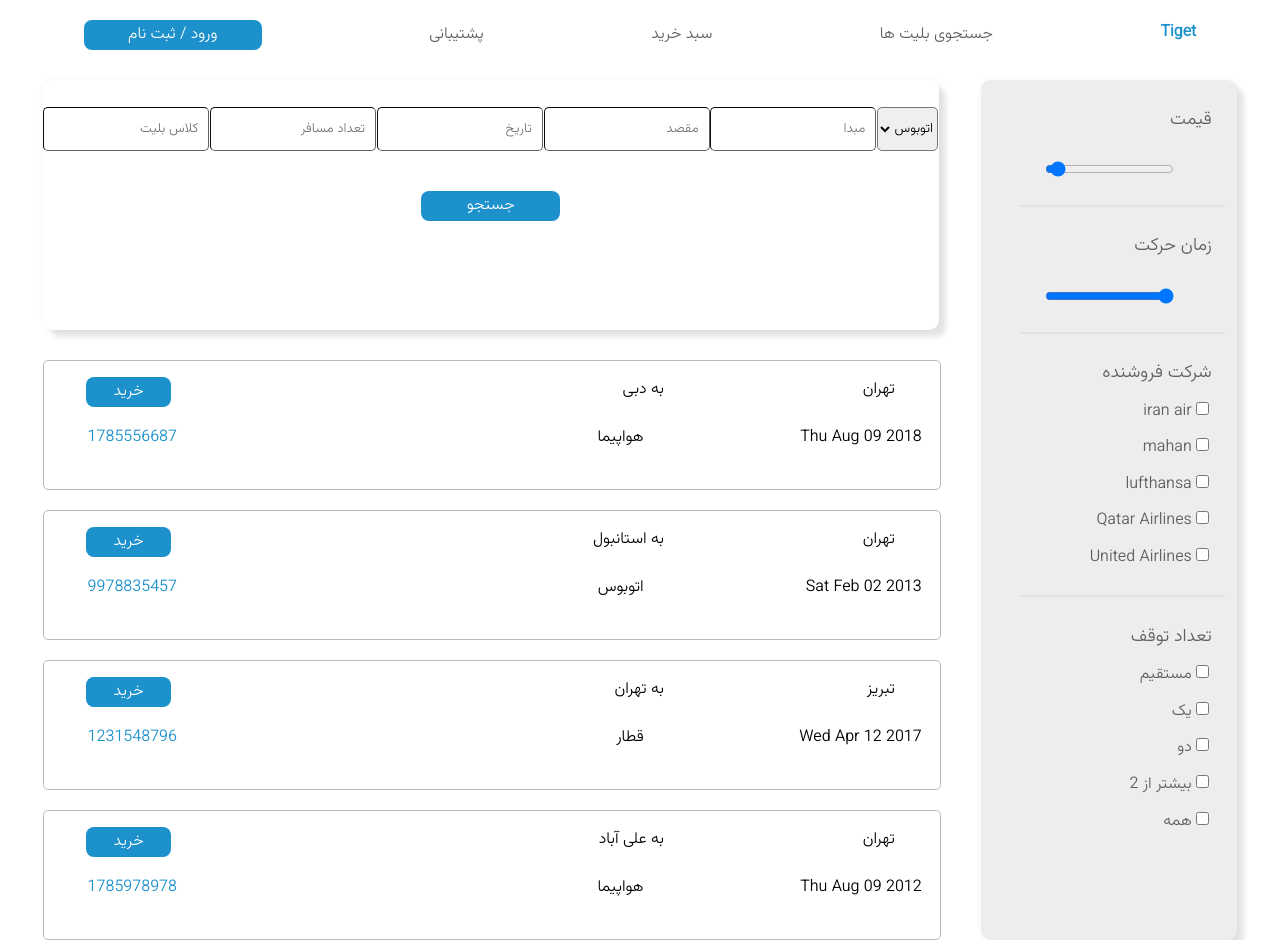
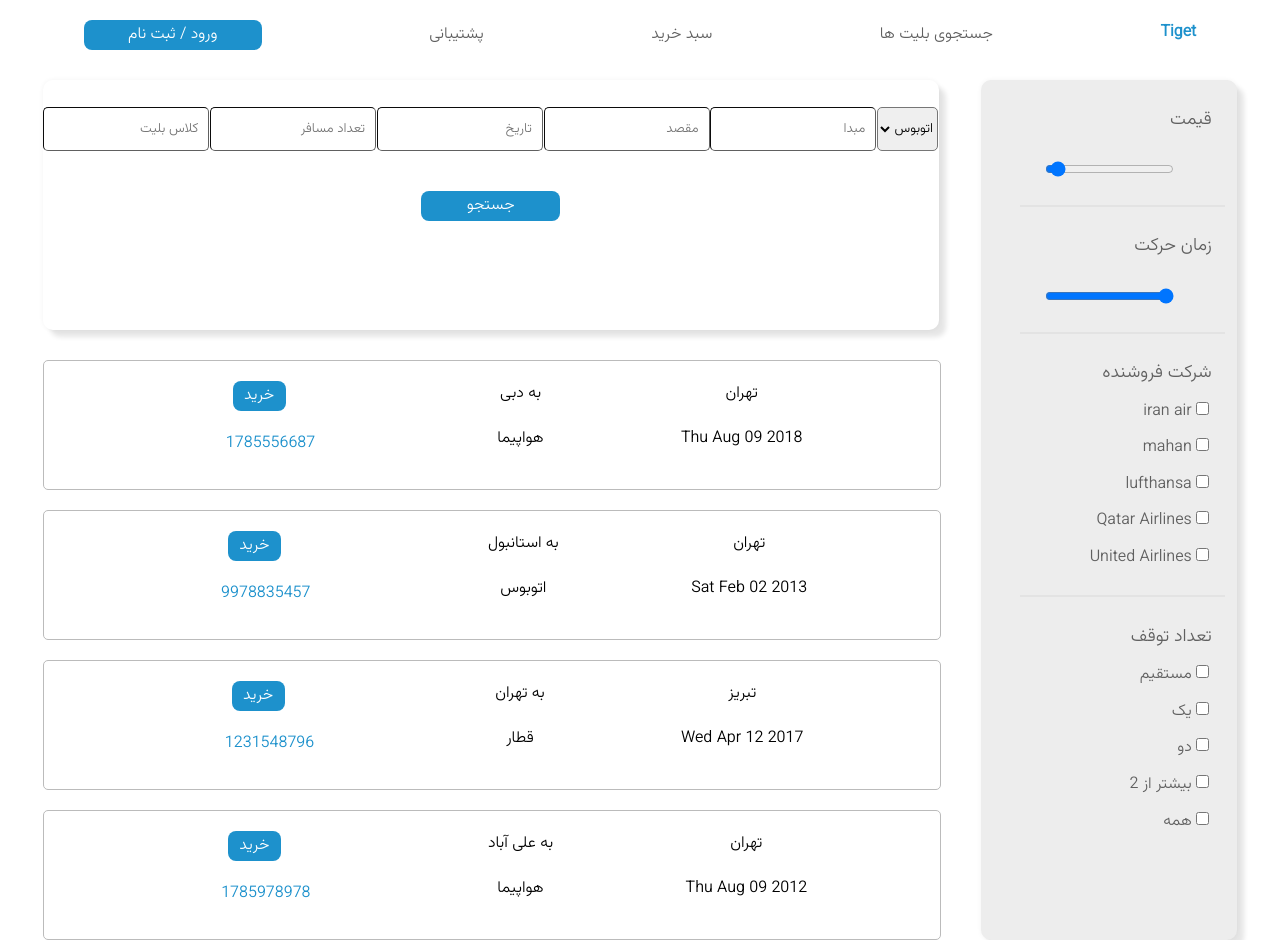
Before and after one commit to TiGet-SBU/TiGet_Frontend, a React (Create React App) app in the folder tiget-front/: page /search in a window 1280 px wide. Built offline with nearby package versions, Linux system fonts and the light colour scheme.

Commit message:
changed ticket layout

```diff
--- a/tiget-front/src/Components/Ticket/CreateTicket.tsx
+++ b/tiget-front/src/Components/Ticket/CreateTicket.tsx
@@ -5,23 +5,25 @@ import Button from '../Button/Button';
 const CreateTicket : React.FC<{ ticket: Ticket}> = ({ticket}) =>{
   return (
     <div className='main-holder'>
-      <div className='src-dst-holder'>
+      <div className='src-time-holder'>
         <div className='src'>
           {ticket.src}
         </div>
-        <div className='dst'>
-        به {ticket.dst}
-        </div>
-        <div className='buy'>
-          <Button text='خرید' onClick={()=>true}/>
-        </div>
-      </div>
-      <div className='price-time-vehicle-holder'>
         <div className='time'>
           {ticket.time.toDateString()}
         </div>
+      </div>
+      <div className='dst-vehicle-holder'>
+        <div className='dst'>
+          به {ticket.dst}
+        </div>
         <div className='vehicle'>
           {ticket.vehicle}
+        </div>
+      </div>
+      <div className='buy-price-holder'>
+        <div className='buy'>
+            <Button text='خرید' onClick={()=>true}/>
         </div>
         <div className='price'>
           {ticket.price}
--- a/tiget-front/src/Components/Ticket/Ticket.css
+++ b/tiget-front/src/Components/Ticket/Ticket.css
@@ -8,42 +8,37 @@
     border-color: #bbbbbb;
     margin-top: 20px;
     display: flex;
+    flex-direction: row;
+    justify-content: space-evenly;
+}
+.src-time-holder{
+    margin-top: 20px;
+    display: flex;
     flex-direction: column;
+    align-items: center;
 }
-.src-dst-holder{
-    width: 95%;
-    margin-top: 1rem;
-    margin-right: 5%;
+.src-time-holder div{
+    margin-bottom: 20px;
+}
+.dst-vehicle-holder{
+    margin-top: 20px;
     display: flex;
-    flex-direction: row;
+    flex-direction: column;
+    align-items: center;
 }
-.src{
-    width: 40%;
+.dst-vehicle-holder div{
+    margin-bottom: 20px;
 }
-.dst{
-    width: 40%;
+.buy-price-holder{
+    margin-top: 20px;
+    width: 20%;
+    display: flex;
+    flex-direction: column;
+    align-items: center;
 }
-.buy{
-    width: 60%;
-    direction: ltr;
-    margin-left: 5%;
-}
-.price-time-vehicle-holder{
-    display: flex;
-    margin-top: 2%;
-    margin-right: 2%;
-    width: 95%;
-    flex-direction: row;
+.buy-price-holder div{
+    margin-bottom: 10px;
 }
 .price{
-    direction: ltr;
-    margin-left: 2%;
     color: var(--main-color);
-    width: 40%;
 }
-.time{
-    width: 40%;
-}
-.vehicle{
-    width: 40%;
-}
```
